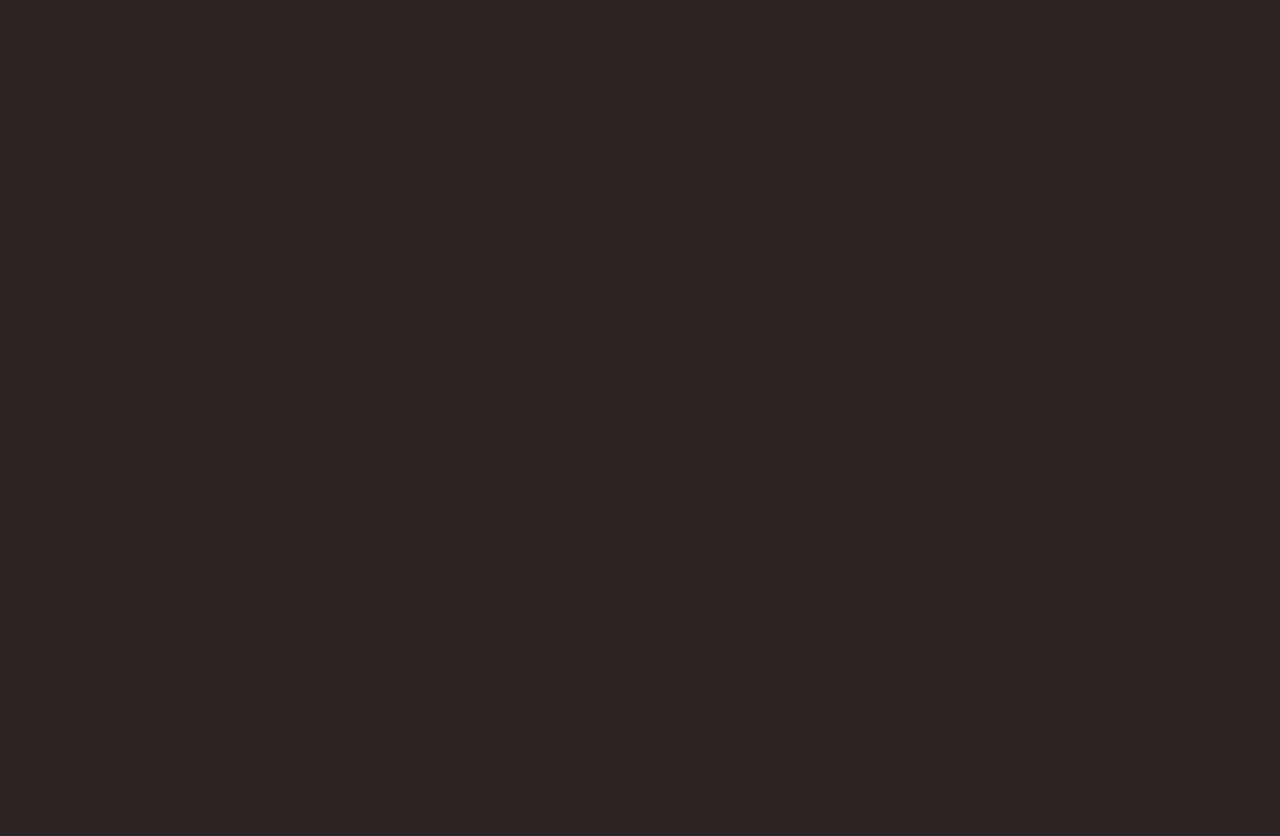
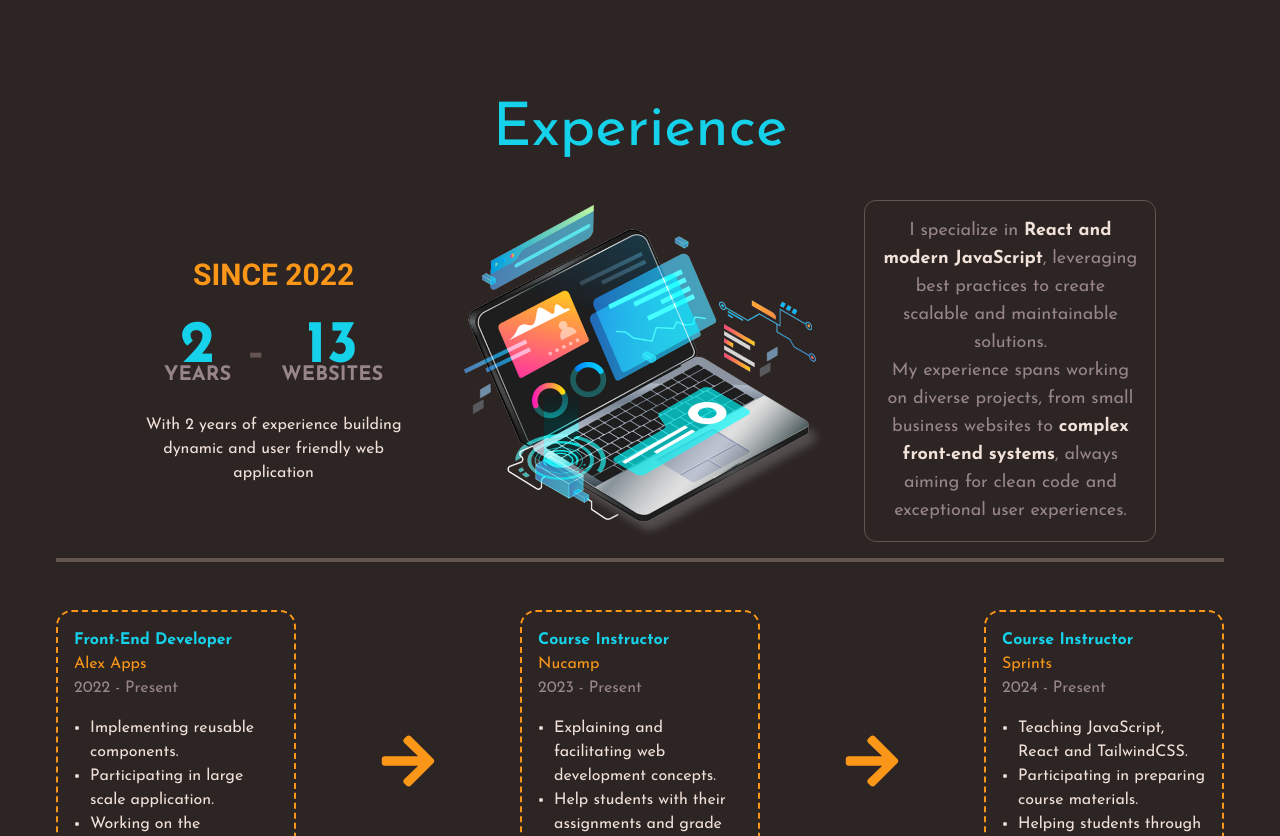
Before and after one commit to nhanquoc-it/nqd-stunning-portfolio-website, a React (Vite) app: page / in a window 1280 px wide. Shown: the part 1961-2797 px from the top of the page. Before the commit the page ends 2761 px from the top, so only its background shows below. Built offline with nearby package versions, Linux system fonts and the light colour scheme.

Commit message:
6. Experience Component

```diff
--- a/src/App.jsx
+++ b/src/App.jsx
@@ -6,6 +6,7 @@ import NavbarMain from "./components/Navbar/NavbarMain";
 import SkillsMain from "./components/Skills/SkillsMain";
 import HelperSection from "./components/HelperSection";
 import SubSkills from "./components/Skills/SubSkills";
+import ExperienceMain from "./components/Experience/ExperienceMain";
 
 function App() {
 	return (
@@ -17,6 +18,7 @@ function App() {
 			<AboutMeMain />
 			<SkillsMain />
 			<SubSkills />
+			<ExperienceMain />
 			<HelperSection />
 		</main>
 	);
--- /dev/null
+++ b/src/components/Experience/AllExperience.jsx
@@ -0,0 +1,59 @@
+import React from "react";
+import SingleExperience from "./SingleExperience";
+import { FaArrowRight } from "react-icons/fa";
+
+const experiences = [
+	{
+		job: "Front-End Developer",
+		company: "Alex Apps",
+		date: "2022 - Present",
+		responsibilities: [
+			"Implementing reusable components.",
+			"Participating in large scale application.",
+			"Working on the performance of web applications.",
+			"Generating new ideas for better user experience.",
+		],
+	},
+	{
+		job: "Course Instructor",
+		company: "Nucamp",
+		date: "2023 - Present",
+		responsibilities: [
+			"Explaining and facilitating web development concepts.",
+			"Help students with their assignments and grade them weekly.",
+			"Provide support for students through their learning journey.",
+		],
+	},
+	{
+		job: "Course Instructor",
+		company: "Sprints",
+		date: "2024 - Present",
+		responsibilities: [
+			"Teaching JavaScript, React and TailwindCSS.",
+			"Participating in preparing course materials.",
+			"Helping students through their way in learning web development technologies.",
+		],
+	},
+];
+
+const AllExperience = () => {
+	return (
+		<div className="flex md:flex-row sm:flex-col items-center justify-between">
+			{experiences.map((experience, index) => {
+				return (
+					<>
+						<SingleExperience key={index} experience={experience} />
+
+						{index < 2 ? (
+							<FaArrowRight className="text-6xl text-orange lg:block sm:hidden" />
+						) : (
+							""
+						)}
+					</>
+				);
+			})}
+		</div>
+	);
+};
+
+export default AllExperience;
--- /dev/null
+++ b/src/components/Experience/ExperienceInfo.jsx
@@ -0,0 +1,12 @@
+import React from "react";
+
+const ExperienceInfo = ({ number, text }) => {
+	return (
+		<div className="flex flex-col justify-center items-center">
+			<p className="font-bold text-6xl text-cyan">{number}</p>
+			<p className="font-bold text-xl text-lightGrey uppercase -mt-4">{text}</p>
+		</div>
+	);
+};
+
+export default ExperienceInfo;
--- /dev/null
+++ b/src/components/Experience/ExperienceMain.jsx
@@ -0,0 +1,17 @@
+import React from "react";
+import ExperienceText from "./ExperienceText";
+import ExperienceTop from "./ExperienceTop";
+import AllExperience from "./AllExperience";
+
+const ExperienceMain = () => {
+	return (
+		<div id="experience" className="max-w-[1200px] mx-auto px-4">
+			<ExperienceText />
+			<ExperienceTop />
+			<div className="w-full h-1 mt-4 bg-lightBrown lg:block sm:hidden"></div>
+			<AllExperience />
+		</div>
+	);
+};
+
+export default ExperienceMain;
--- /dev/null
+++ b/src/components/Experience/ExperienceText.jsx
@@ -0,0 +1,11 @@
+import React from "react";
+
+const ExperienceText = () => {
+	return (
+		<div className="flex flex-col items-center mt-[100px]">
+			<h3 className="text-6xl text-cyan mb-10">Experience</h3>
+		</div>
+	);
+};
+
+export default ExperienceText;
--- /dev/null
+++ b/src/components/Experience/ExperienceTop.jsx
@@ -0,0 +1,16 @@
+import React from "react";
+import ExperienceTopLeft from "./ExperienceTopLeft";
+import ExperienceTopMiddle from "./ExperienceTopMiddle";
+import ExperienceTopRight from "./ExperienceTopRight";
+
+const ExperienceTop = () => {
+	return (
+		<div className="flex lg:flex-row sm:flex-col gap-4 items-center justify-center">
+			<ExperienceTopLeft />
+			<ExperienceTopMiddle />
+			<ExperienceTopRight />
+		</div>
+	);
+};
+
+export default ExperienceTop;
--- /dev/null
+++ b/src/components/Experience/ExperienceTopLeft.jsx
@@ -0,0 +1,23 @@
+import React from "react";
+import ExperienceInfo from "./ExperienceInfo";
+
+const ExperienceTopLeft = () => {
+	return (
+		<div className="flex flex-col gap-6 w-[300px]">
+			<p className="text-orange font-bold uppercase text-3xl font-special text-center">
+				Since 2022
+			</p>
+			<div className="flex justify-center items-center gap-4">
+				<ExperienceInfo number="2" text="Years" />
+				<p className="text-bold text-6xl text-lightBrown">-</p>
+				<ExperienceInfo number="13" text="Websites" />
+			</div>
+			<p className="text-center text-white">
+				With 2 years of experience building dynamic and user friendly web
+				application
+			</p>
+		</div>
+	);
+};
+
+export default ExperienceTopLeft;
--- /dev/null
+++ b/src/components/Experience/ExperienceTopMiddle.jsx
@@ -0,0 +1,11 @@
+import React from "react";
+
+const ExperienceTopMiddle = () => {
+	return (
+		<div className="lg:w-[35%] md:w-[50%] sm:w-[80%]">
+			<img src="public/images/experience-image.png" alt="Experience Image" />
+		</div>
+	);
+};
+
+export default ExperienceTopMiddle;
--- /dev/null
+++ b/src/components/Experience/ExperienceTopRight.jsx
@@ -0,0 +1,22 @@
+import React from "react";
+
+const ExperienceTopRight = () => {
+	return (
+		<div className="xl:w-[25%] lg:w-[50%] border border-lightBrown p-4 rounded-xl">
+			<p className="text-lg text-center text-lightGrey">
+				I specialize in{" "}
+				<span className="font-bold text-white">
+					React and modern JavaScript
+				</span>
+				, leveraging best practices to create scalable and maintainable
+				solutions. <br />
+				My experience spans working on diverse projects, from small business
+				websites to{" "}
+				<span className="font-bold text-white">complex front-end systems</span>,
+				always aiming for clean code and exceptional user experiences.
+			</p>
+		</div>
+	);
+};
+
+export default ExperienceTopRight;
--- /dev/null
+++ b/src/components/Experience/SingleExperience.jsx
@@ -0,0 +1,18 @@
+import React from "react";
+
+const SingleExperience = ({ experience }) => {
+	return (
+		<div className="md:h-[350px] md:w-[240px] sm:h-auto sm:w-full border-2 border-orange border-dashed rounded-2xl mt-12 p-4">
+			<p className="font-bold text-cyan">{experience.job}</p>
+			<p className="text-orange">{experience.company}</p>
+			<p className="text-lightGrey">{experience.date}</p>
+			<ul className="list-disc mt-4 pl-4 text-white">
+				{experience.responsibilities.map((response, index) => {
+					return <li key={index}>{response}</li>;
+				})}
+			</ul>
+		</div>
+	);
+};
+
+export default SingleExperience;
```
